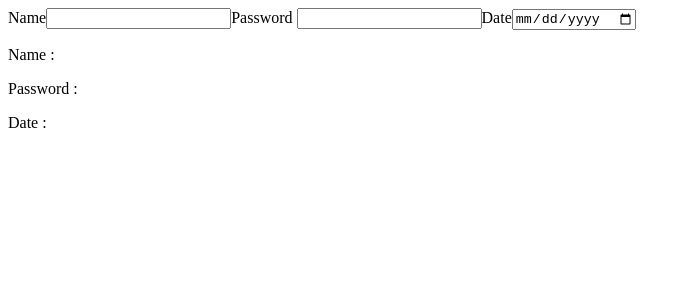
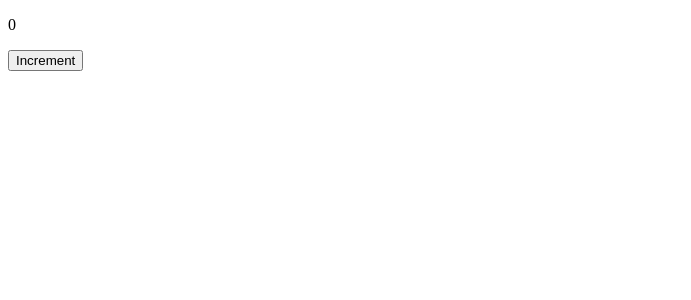
Before and after one commit to mukeshrao-cesit/ReactJS_VSS, a React (Vite) app in the folder Class-Component/: page / in a window 1280 px wide. Shown: the top 300 px of the page, without its empty margins (0-691 px from the left). Built offline with nearby package versions, Linux system fonts and the light colour scheme.

Commit message:
multi state change

```diff
--- /dev/null
+++ b/Class-Component/src/ClassComponents/MultiStateChange.jsx
@@ -0,0 +1,37 @@
+import { Component } from "react";
+
+class MultiStateChange extends Component {
+  state = {
+    counter: 0,
+  };
+
+  _handleOnClick = () => {
+    this.setState({
+      counter: this.state.counter + 1,
+    });
+
+    console.log("First: ", this.state.counter);
+    this.setState({
+      counter: this.state.counter + 1,
+    });
+
+    console.log("Second: ", this.state.counter);
+    this.setState({
+      counter: this.state.counter + 1,
+    });
+
+    console.log("Third: ", this.state.counter);
+  };
+
+  render() {
+    const { counter } = this.state;
+    return (
+      <>
+        <p>{counter}</p>
+        <button onClick={this._handleOnClick}>Increment</button>
+      </>
+    );
+  }
+}
+
+export default MultiStateChange;
--- a/Class-Component/src/ClassCompwithState.jsx
+++ b/Class-Component/src/ClassCompwithState.jsx
@@ -1,52 +1,11 @@
 import { Component } from "react";
+import MultiStateChange from "./ClassComponents/MultiStateChange";
 
 class ClassCompwithState extends Component {
-  state = {
-    name: "",
-    password: "",
-    date: "",
-  };
-  handleInputChange = (e) => {
-    const { value, name } = e.target;
-    if (!name) {
-      return;
-    }
-
-    this.setState({
-      [name]: value,
-    });
-  };
   render() {
-    const { name, password, date } = this.state;
     return (
       <div>
-        <label>Name</label>
-        <input
-          type="text"
-          name="name"
-          value={name}
-          onChange={this.handleInputChange}
-        />
-        <label>Password </label>
-        <input
-          type="password"
-          name="password"
-          value={password}
-          onChange={this.handleInputChange}
-        ></input>
-        <label>Date</label>
-        <input
-          type="date"
-          name="date"
-          value={date}
-          onChange={this.handleChange}
-        ></input>
-
-        <br></br>
-
-        <p>Name : {this.state.name}</p>
-        <p>Password : {this.state.password}</p>
-        <p>Date : {this.state.date}</p>
+        <MultiStateChange />
       </div>
     );
   }
--- /dev/null
+++ b/Class-Component/src/FunctionComponents/MultiStateChange.jsx
@@ -0,0 +1,21 @@
+import { useState } from "react";
+export const MultiStateChange = () => {
+  const [count, setCount] = useState(0);
+  function handleIncrement() {
+    setCount((prev) => {
+      return (prev += 1);
+    });
+    setCount((prev) => {
+      return (prev += 1);
+    });
+    setCount((prev) => {
+      return (prev += 1);
+    });
+  }
+  return (
+    <div>
+      <button onClick={handleIncrement}>Click</button>
+      <p>Count : {count}</p>
+    </div>
+  );
+};
--- a/Class-Component/src/FunctionalComp.jsx
+++ b/Class-Component/src/FunctionalComp.jsx
@@ -1,15 +1,10 @@
 import React from "react";
-import { useState } from "react";
+import { MultiStateChange } from "./FunctionComponents/MultiStateChange";
 
 export const FunctionalComp = () => {
-  const [count, setCount] = useState(0);
-  function handleIncrement() {
-    setCount(count + 1);
-  }
   return (
     <div>
-      <button onClick={handleIncrement}>Click</button>
-      <p>Count : {count}</p>
+      <MultiStateChange />
     </div>
   );
 };
```
